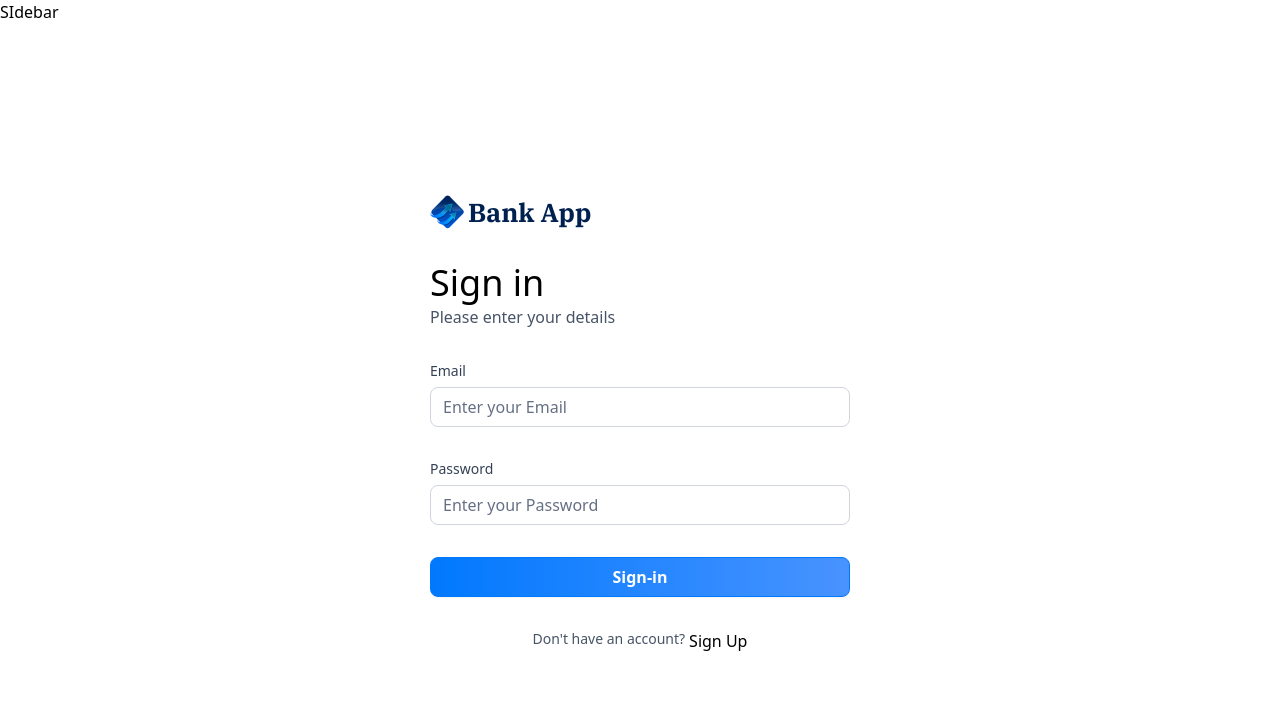
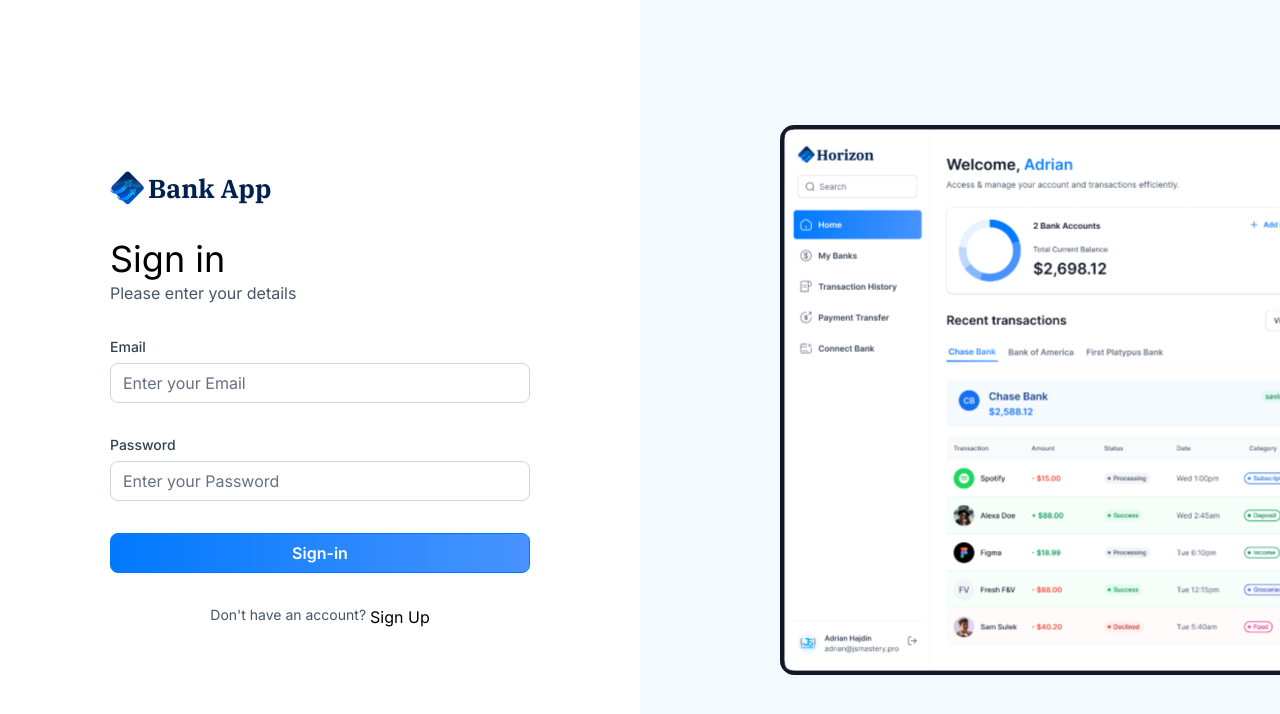
Before and after one commit to Padam7890/banking-app-nextjs, a Next.js app: page /sign-in in a window 1280 px wide. Shown: the top 714 px of the page. Built offline with nearby package versions, Linux system fonts and the light colour scheme.

Commit message:
login screen

```diff
--- a/app/(auth)/layout.tsx
+++ b/app/(auth)/layout.tsx
@@ -1,3 +1,4 @@
+import Image from "next/image";
 
 export default function RootLayout({
     children,
@@ -5,9 +6,13 @@
     children: React.ReactNode;
   }>) {
     return (
-       <main>
-          SIdebar
+       <main className=" flex min-h-screen w-full justify-between font-inter ">
           {children}
+          <div className="auth-asset">
+            <div>
+              <Image src={"/icons/auth-image.svg"} alt="auth Image" width={500} height={500}/>
+            </div>
+          </div>
        </main>
     );
   }
```
